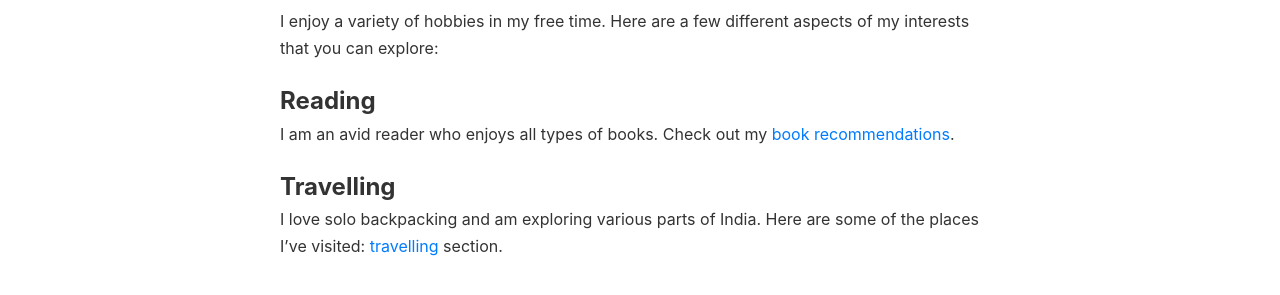
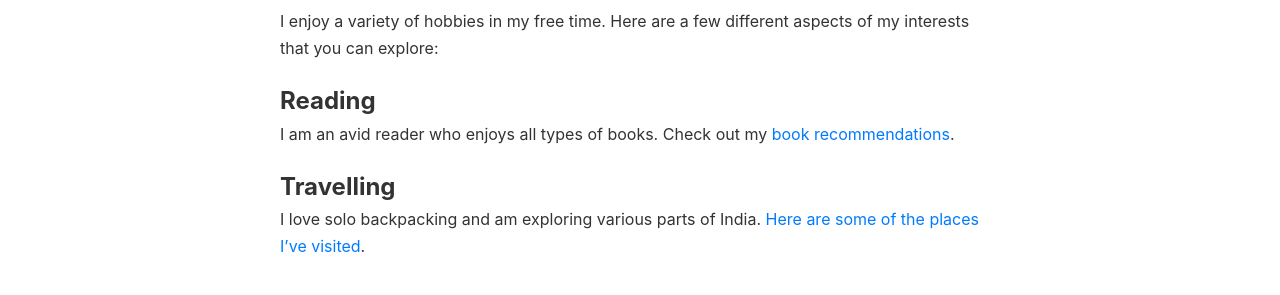
Before and after one commit to aditya-susarla/personal-website, a plain HTML site: page hobbies.html in a window 1280 px wide. Shown: the part 369-664 px from the top of the page. Drawn offline with Linux system fonts and the light colour scheme.

Commit message:
update the link

```diff
--- a/hobbies.html
+++ b/hobbies.html
@@ -65,7 +65,7 @@
 
       <h2>Travelling</h2>
       <p>
-        I love solo backpacking and am exploring various parts of India. Here are some of the places I’ve visited: <a href="travelling.html">travelling</a> section.
+        I love solo backpacking and am exploring various parts of India. <a href="travelling.html">Here are some of the places I’ve visited</a>.
       </p>
     </main>
   </body>
```
